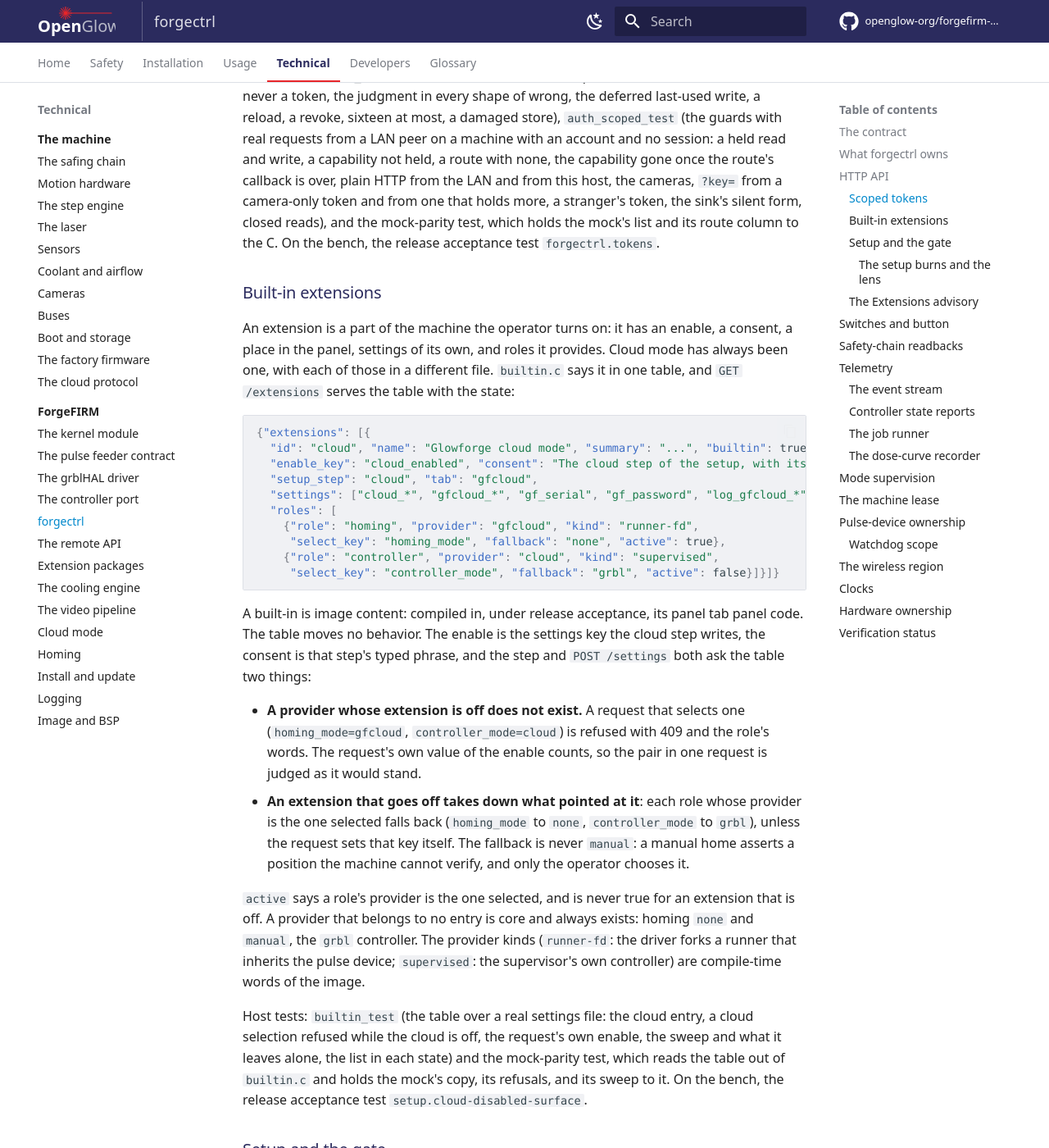
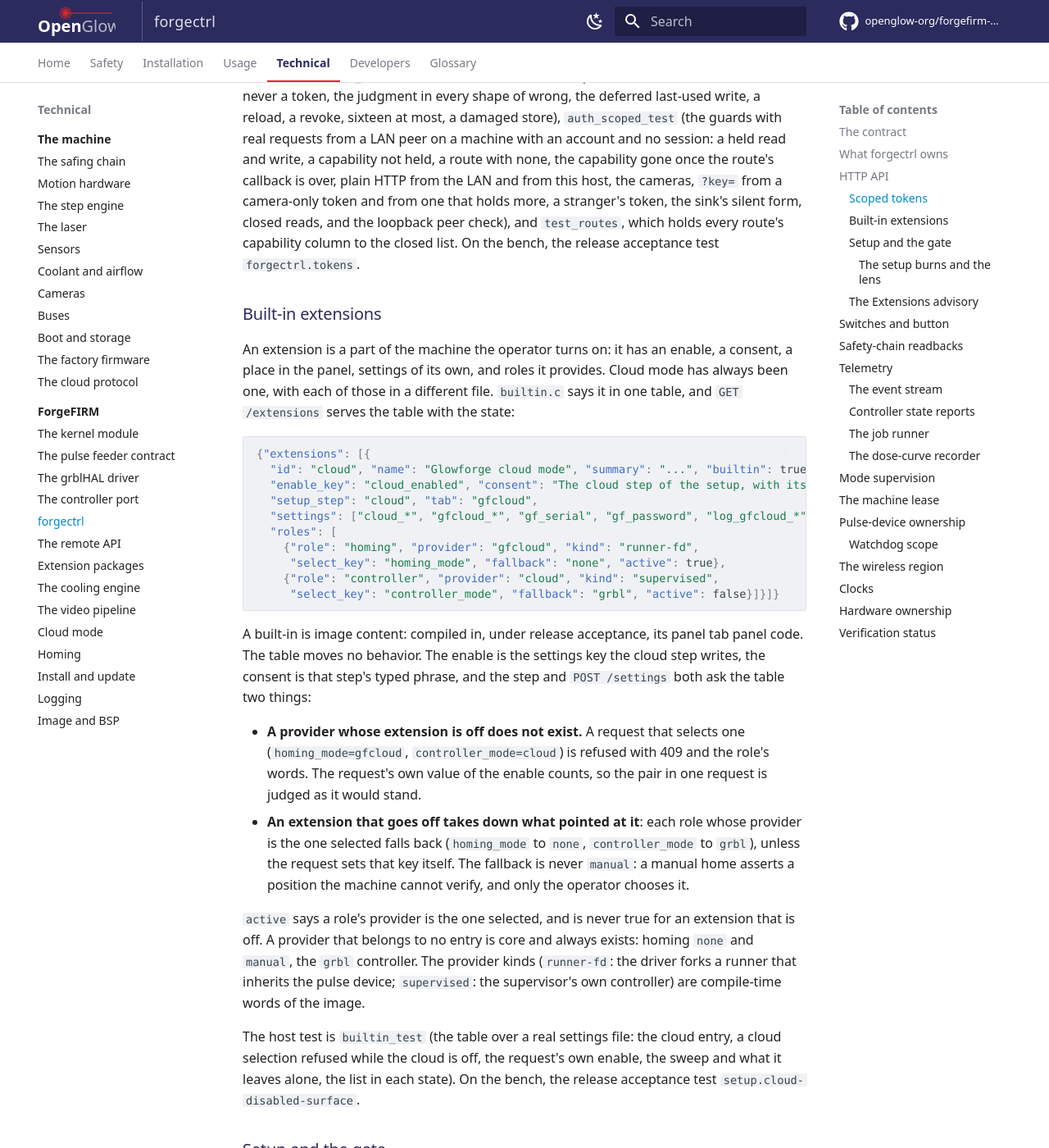
Before and after one commit to openglow-org/forgefirm-docs, an MkDocs documentation site: the page built from docs/technical/forgefirm/forgectrl.md, in a window 1280 px wide and 1400 px high, scrolled down 11222 px. Shown: the whole window at 82% size. Built offline with MkDocs 1.6.1 and Material for MkDocs 9.7.7, drawn with Linux system fonts in a browser that asks for light colours; comment, search, counter and statistics services are not loaded; some of the changed text lies outside the part shown.

Commit message:
Host tests: forgectrl's merged binaries, as the pages cite them
forgectrl's host tests are fewer binaries now: cool_flow_test carries
the fan writes and the intakes fitted, status_test the lid and idle
reads and the sys, grbl and lens blocks, jobrun_test the sender under
the runner, and auth_scoped_test the loopback peer check. test_routes
replaces the dev-server mock's test, so no test holds the mock to the
daemon's tables any more.

- testing.md: forgectrl's row names the binaries CI runs.
- building.md: the mock's tables are copies kept by hand.
- forgectrl.md: the token, built-in, job runner and lease sections name
  their host tests without the mock-parity test; the intakes fitted
  cite cool_flow_test.

```diff
--- a/docs/technical/forgefirm/forgectrl.md
+++ b/docs/technical/forgefirm/forgectrl.md
@@ -265,8 +265,9 @@
 capability not held, a route with none, the capability gone once the route's
 callback is over, plain HTTP from the LAN and from this host, the cameras,
 `?key=` from a camera-only token and from one that holds more, a stranger's
-token, the sink's silent form, closed reads), and the
-mock-parity test, which holds the mock's list and its route column to the C.
+token, the sink's silent form, closed reads, and the loopback peer check),
+and `test_routes`, which holds every route's capability column to the closed
+list.
 On the bench, the release acceptance test `forgectrl.tokens`.
 
 ### Built-in extensions
@@ -312,11 +313,10 @@
 pulse device; `supervised`: the supervisor's own controller) are
 compile-time words of the image.
 
-Host tests: `builtin_test` (the table over a real settings file: the cloud
-entry, a cloud selection refused while the cloud is off, the request's
-own enable, the sweep and what it leaves alone, the list in each state) and
-the mock-parity test, which reads the table out of `builtin.c` and holds the
-mock's copy, its refusals, and its sweep to it. On the bench, the release
+The host test is `builtin_test` (the table over a real settings file: the
+cloud entry, a cloud selection refused while the cloud is off, the request's
+own enable, the sweep and what it leaves alone, the list in each state). On
+the bench, the release
 acceptance test `setup.cloud-disabled-surface`.
 
 ### Setup and the gate
@@ -783,12 +783,13 @@
 keeps the Grbl sender out is the one exception its own hold makes: the jogs
 the extension host sends in its name pass.
 
-Host tests: `jobrun_test` (the program check and every offense with its line
-number, a program played as `job:<name>` with the lease held as a sender,
-what is refused beside it, the runner's `M2` and `$X`, the abort and its soft
-reset, a connected client's refusal with nothing sent, a run inside a
-wizard's hold, the ready and done hooks of a started run), `jobstream_test`
-for the sender, and the mock-parity test. On the bench, the release
+The host test is `jobrun_test` (the program check and every offense with its
+line number, a program played as `job:<name>` with the lease held as a
+sender, what is refused beside it, the runner's `M2` and `$X`, the abort and
+its soft reset, a connected client's refusal with nothing sent, a run inside
+a wizard's hold, the ready and done hooks of a started run, and the sender
+under it: an error that stops a run at its line, a lit run's witnesses, the
+generator's pacing, the abort's soft reset). On the bench, the release
 acceptance tests `motion.job` and `laser.recorder-dark`, and `setup.focus`
 and `setup.floor` for the laser burns.
 
@@ -1010,10 +1011,9 @@
 Host tests: `lease_test` (one holder and its refusal, an owner under a
 holder and under no other, release by the innermost owner alone, the sender
 kind beside a connected client, the `/status` document, sixteen threads
-asking at once with one winner), `super_test` case K (a mode switch refused
+asking at once with one winner) and `super_test` case K (a mode switch refused
 by a holder, allowed for the holder itself, refused for a caller that names
-a hold it does not have), and the mock-parity test, which holds the panel
-mock's words, document, and refusals to `lease.c`. On the bench, the release
+a hold it does not have). On the bench, the release
 acceptance test `forgectrl.lease`.
 
 ## Pulse-device ownership
```
Also changed, not shown: other parts of docs/technical/forgefirm/forgectrl.md (+1 -1 lines), docs/developers/building.md (+2 -3 lines), docs/developers/testing.md (+1 -1 lines).
